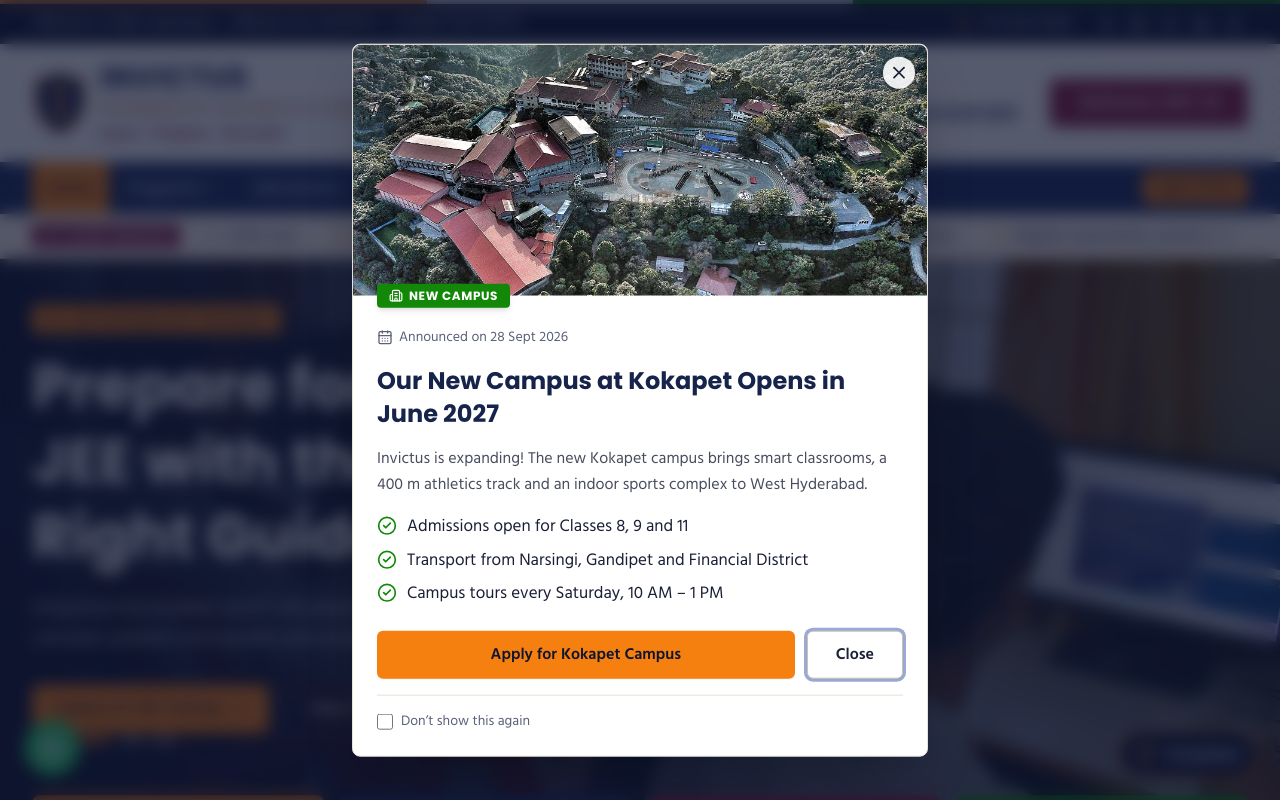
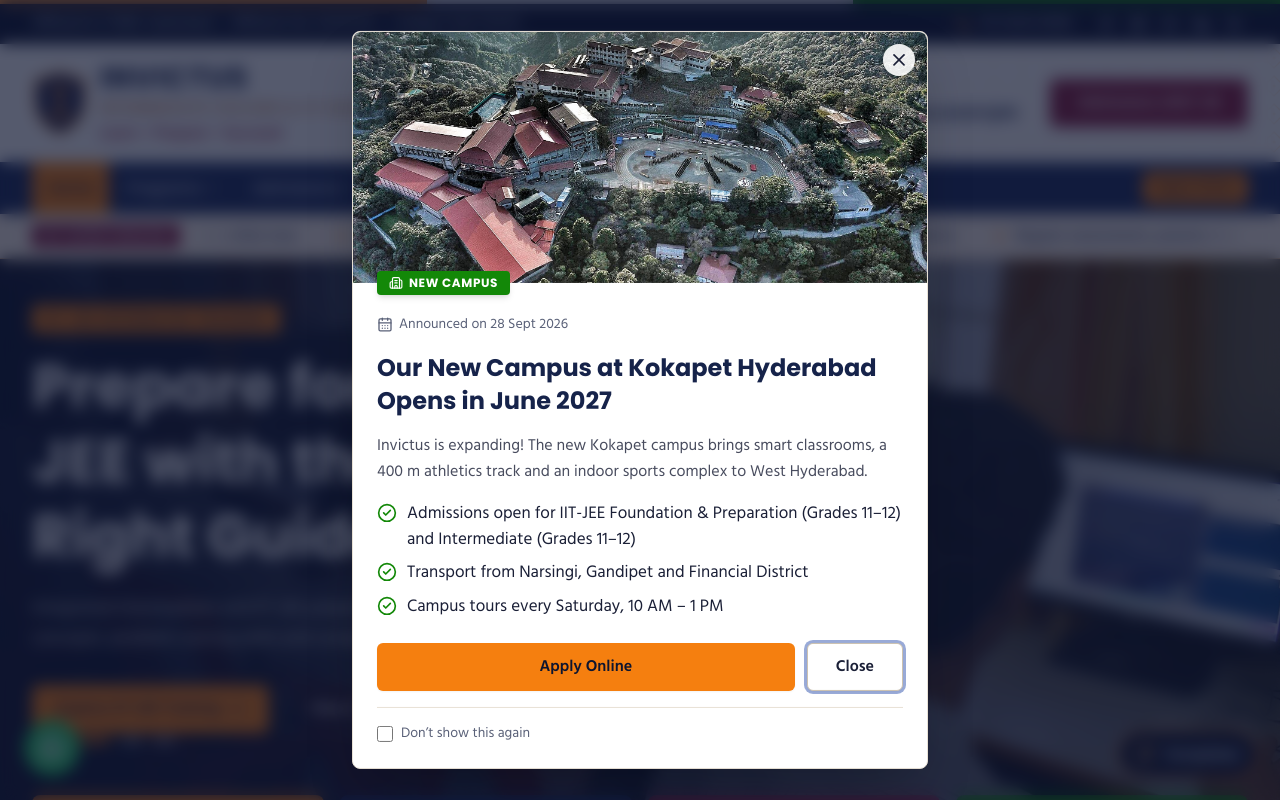
Before and after one commit to harshavardhan2810/Invictus, a React (Vite) app in the folder Invictus_code/: page / in a window 1280 px wide. Shown: the top 800 px of the page. Built offline with nearby package versions, Linux system fonts and the light colour scheme.

Commit message:
Update announcements.ts

```diff
--- a/Invictus_code/src/data/announcements.ts
+++ b/Invictus_code/src/data/announcements.ts
@@ -27,17 +27,17 @@
   {
     id: 'kokapet-campus-2027',
     type: 'campus',
-    title: 'Our New Campus at Kokapet Opens in June 2027',
+    title: 'Our New Campus at Kokapet Hyderabad Opens in June 2027',
     message:
       'Invictus is expanding! The new Kokapet campus brings smart classrooms, a 400 m athletics track and an indoor sports complex to West Hyderabad.',
     announcedOn: '2026-09-28',
     highlights: [
-      'Admissions open for Classes 8, 9 and 11',
+      'Admissions open for IIT-JEE Foundation & Preparation (Grades 11–12) and Intermediate (Grades 11–12)',
       'Transport from Narsingi, Gandipet and Financial District',
       'Campus tours every Saturday, 10 AM – 1 PM',
     ],
     image: { src: images.heroCampus, alt: 'Aerial view of a school campus' },
-    primaryCta: { label: 'Apply for Kokapet Campus', href: '/admissions/apply' },
+    primaryCta: { label: 'Apply Online', href: '/admissions/apply' },
     priority: 3,
     isActive: true,
   },
```
